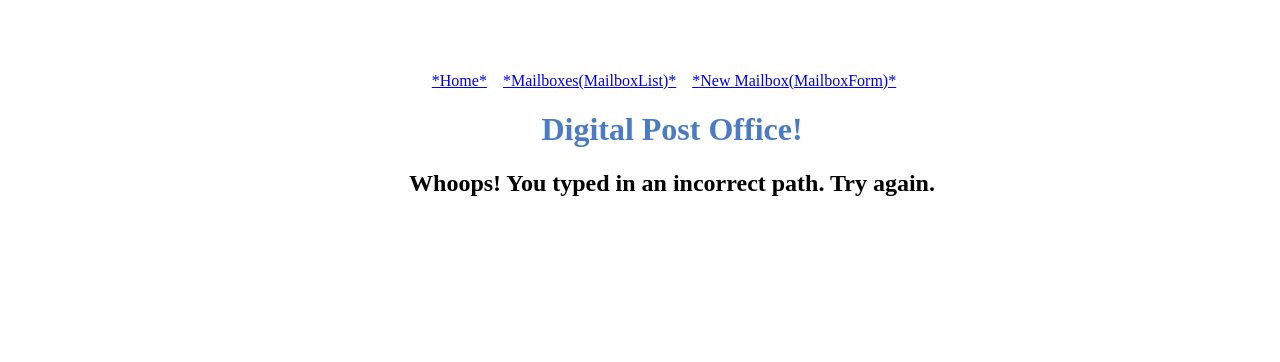
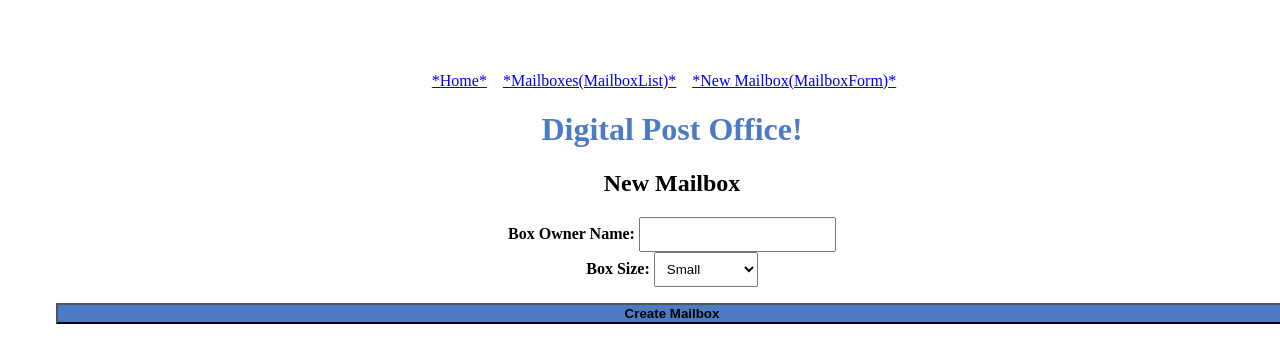
Before and after one commit to SylviaRemington/react-router-dom-lab, a React (Vite) app: page /new-mailbox in a window 1280 px wide. Shown: the top 362 px of the page. Built offline with nearby package versions, Linux system fonts and the light colour scheme.

Commit message:
changing css for MailboxForm button & adding form functionality on MailboxForm.jsx & creating a route path and importing into App.jsx & correcting navbar so continuity

```diff
--- a/src/App.jsx
+++ b/src/App.jsx
@@ -5,7 +5,7 @@ import './App.css';
 import NavBar from './components/NavBar/NavBar';
 import MailboxList from './components/MailboxList/MailboxList';
 import MailboxDetails from './components/MailboxDetails/MailboxDetails';
-// import MailboxForm from './components/MailboxForm/MailboxForm';
+import MailboxForm from './components/MailboxForm/MailboxForm';
 
 const initialStateMailboxes = [
   {  _id: 1, boxSize: 'Small', boxOwnerName: 'Alex',},
@@ -26,6 +26,7 @@ const App = () => {
         <Route path='/' element={ <h2>Welcome! You are currently on the home page. Yes!</h2> }></Route>
         <Route path='/mailboxes' element={<MailboxList className='initialStateMailboxes' mailboxes={mailboxes}/>}></Route>
         <Route path='/mailboxes/:id' element={<MailboxDetails mailboxes={mailboxes} />}></Route>
+        <Route path='/new-mailbox' element={<MailboxForm />}></Route>
         <Route path='*' element={<h2>Whoops! You typed in an incorrect path. Try again.</h2>}></Route>
       </Routes>
 
--- a/src/components/MailboxForm/MailboxForm.jsx
+++ b/src/components/MailboxForm/MailboxForm.jsx
@@ -1,7 +1,64 @@
+import { useState } from 'react';
+import { useNavigate } from 'react-router';
 
+const MailboxForm = (props) => {
+  // adding state to manage form inputting
+  const [boxOwnerName, setBoxOwnerName] = useState('');
+  const [boxSize, setBoxSize] = useState('Small'); // initial use state is small - defaulting to small
+  const navigate = useNavigate(); // for redirecting after a user submits the form
 
+  // handling a form submission
+  const handleSubmit = (e) => {
+    e.preventDefault(); // This is preventing the page to refresh.
 
+    // This creates a new mailbox object.
+    const newMailbox = {
+      boxOwnerName,
+      boxSize,
+    };
 
+    // This is calling an addBox function that is being passed via props.
+    props.addBox(newMailbox);
 
+    // redirecting to /mailboxes
+    navigate('/mailboxes');
 
-// export default MailboxForm;
+    // resetting the form
+    setBoxOwnerName('');
+    setBoxSize('Small');
+  };
+
+  return (
+    <>
+      <h2>New Mailbox</h2>
+      <form onSubmit={handleSubmit}>
+        <div>
+          <label htmlFor='boxOwnerName'>Box Owner Name: </label>
+          <input
+            type='text'
+            id='boxOwnerName'
+            value={boxOwnerName}
+            onChange={(e) => setBoxOwnerName(e.target.value)}
+            required
+          />
+        </div>
+        <div>
+          <label htmlFor='boxSize'>Box Size: </label>
+          <select
+            id='boxSize'
+            value={boxSize}
+            onChange={(e) => setBoxSize(e.target.value)}
+          >
+            <option value='Small'>Small</option>
+            <option value='Medium'>Medium</option>
+            <option value='Large'>Large</option>
+            <option value='Super-Size'>Super-Size</option>
+          </select>
+        </div>
+        <button type='submit'>Create Mailbox</button>
+      </form>
+    </>
+  );
+};
+
+export default MailboxForm;
--- a/src/components/NavBar/NavBar.jsx
+++ b/src/components/NavBar/NavBar.jsx
@@ -10,15 +10,15 @@ const NavBar = () => {
     <nav>
       <ul>
         <li>
-          <Link to="/">*Home*</Link>
+          <Link to='/'>*Home*</Link>
         </li>
 
         <li>
-          <Link to="/mailboxes">*Mailboxes(MailboxList)*</Link>
+          <Link to='/mailboxes'>*Mailboxes(MailboxList)*</Link>
         </li>
 
         <li>
-          <Link to="/new-mailbox">*New Mailbox(MailboxForm)*</Link>
+          <Link to='/new-mailbox'>*New Mailbox(MailboxForm)*</Link>
         </li>
 
         {/* <li>
--- a/src/index.css
+++ b/src/index.css
@@ -75,5 +75,5 @@ textarea {
 }
 
 button {
-  background-color: #535bf2;
+  background-color: rgb(76, 123, 198);
 }
```
